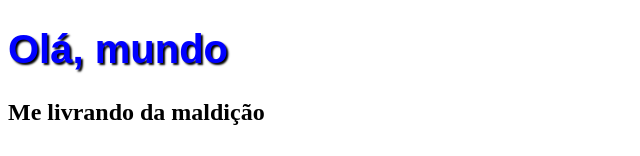
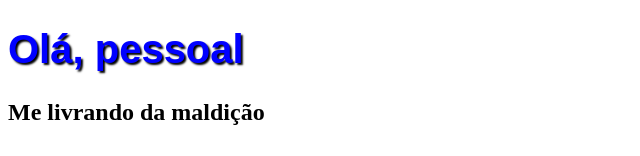
Before and after one commit to oliver-mestre/oliver-mestre.github.io, a plain HTML site: page index.html in a window 1280 px wide. Shown: the top 156 px of the page, without its empty margins (0-640 px from the left). Drawn offline with Linux system fonts and the light colour scheme.

Commit message:
mudei ola mundo para ola pessoal

```diff
--- a/index.html
+++ b/index.html
@@ -20,7 +20,7 @@
     <body>
 
 
-        <h1>Olá, mundo</h1>
+        <h1>Olá, pessoal</h1>
         <h2>Me livrando da maldição</h2>
         <h1>Oba! Me livrei!</h1>
 
```
